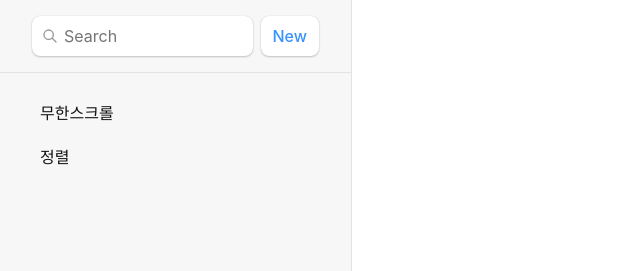
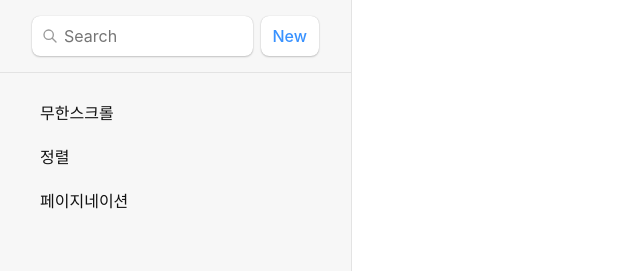
Before and after one commit to SeoHee3478/tea-code, a React (Vite) app in the folder app/: page / in a window 1280 px wide. Shown: the top 271 px of the page, without its empty margins (0-640 px from the left). Built offline with nearby package versions, Linux system fonts and the light colour scheme.

Commit message:
Feat: 페이지네이션 라우터 설정

```diff
--- a/app/src/main.jsx
+++ b/app/src/main.jsx
@@ -9,6 +9,7 @@ import Root, {
 import ErrorPage from "./error-page";
 import InfiniteScroll from "./pages/InfiniteScroll";
 import Sort from "./pages/Sort";
+import Posts from "./Pages/Pagination"
 
 const router = createBrowserRouter([
   {
@@ -26,6 +27,10 @@ const router = createBrowserRouter([
         path: "sort",
         element: <Sort />,
       },
+      {
+        path: "pagination",
+        element: <Posts />,
+      },
     ],
   },
 ]);
--- a/app/src/routes/root.jsx
+++ b/app/src/routes/root.jsx
@@ -40,6 +40,9 @@ export default function Root() {
             <li>
               <Link to={`sort`}>정렬</Link>
             </li>
+            <li>
+              <Link to={`pagination`}>페이지네이션</Link>
+            </li>
           </ul>
         </nav>
       </div>
```
